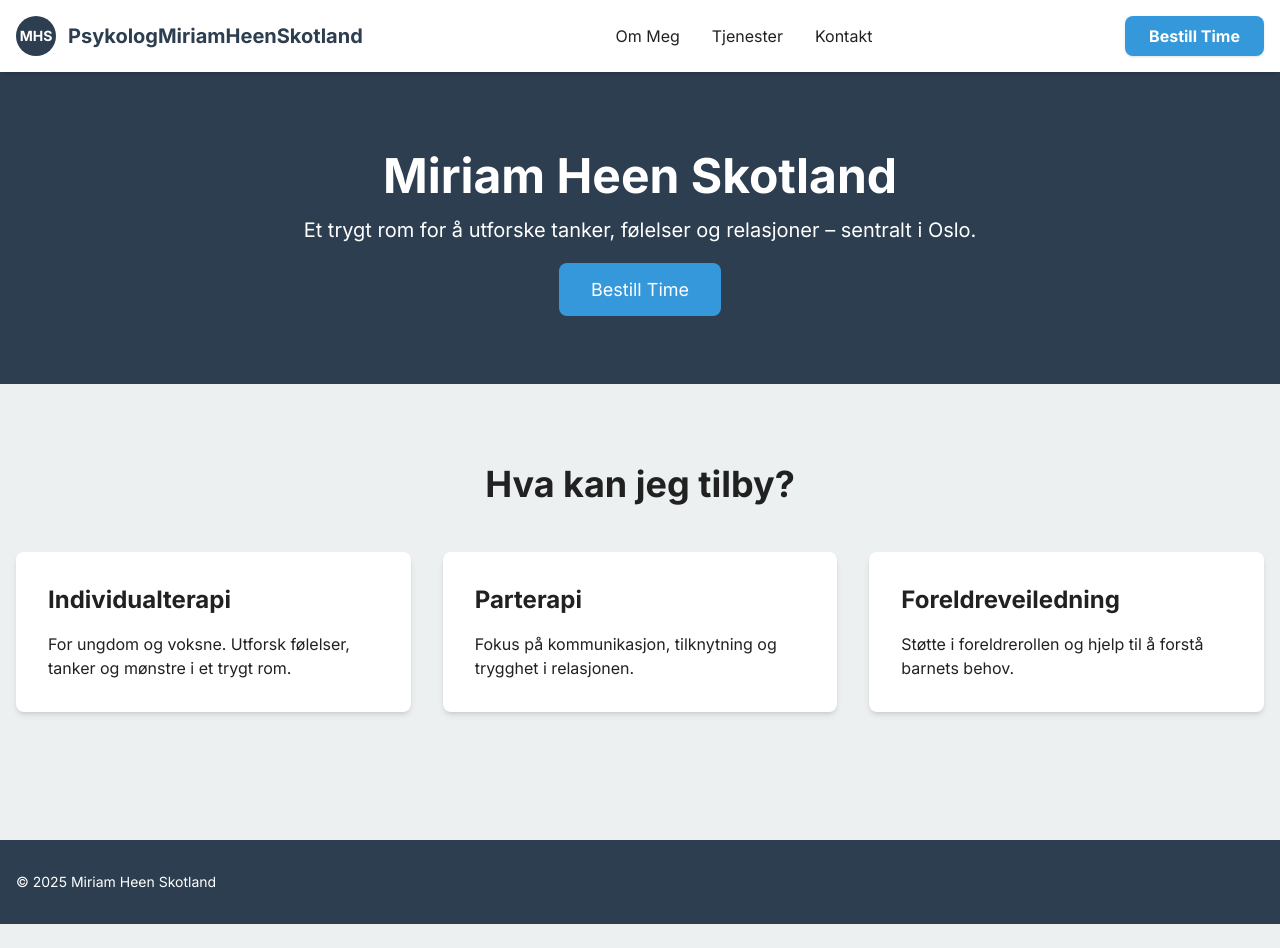
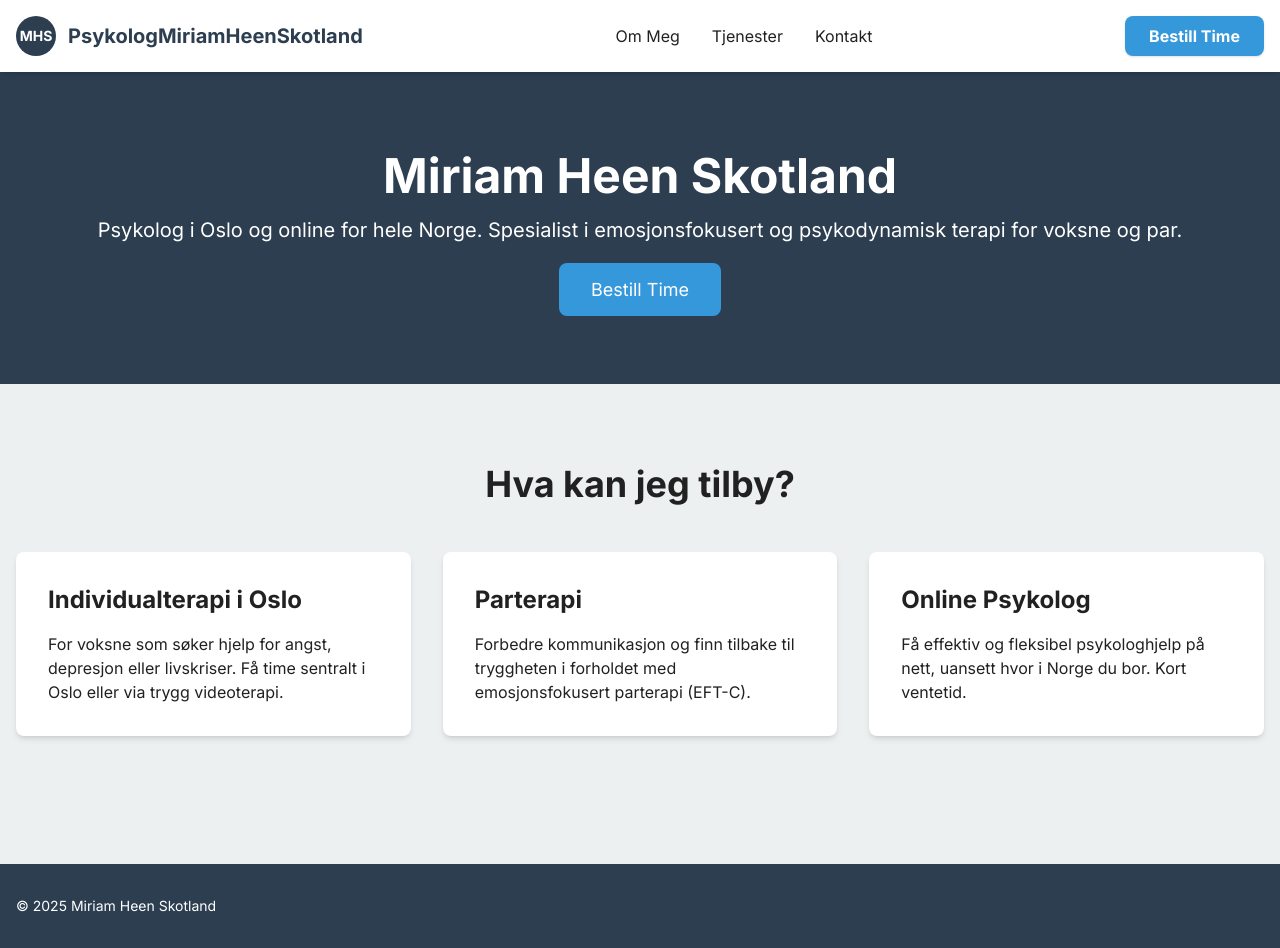
Before and after one commit to FernandoAracena/psykolog-webapp, a Next.js app in the folder frontend/: page / in a window 1280 px wide. Before the commit the page ends 924 px from the top, so only its background shows below. Built offline with nearby package versions, Linux system fonts and the light colour scheme.

Commit message:
feat: Optimize SEO content and add sitemap/robots

```diff
--- a/frontend/src/content/text.json
+++ b/frontend/src/content/text.json
@@ -4,9 +4,9 @@
     "hero": {
       "_comment_title": "(20-30 CHARACTERS.)",
       "title": "Miriam Heen Skotland",
-      "_comment_subtitle": "(50-100 CHARACTERS.)",
-      "subtitle": "Et trygt rom for å utforske tanker, følelser og relasjoner – sentralt i Oslo.",
-      "_comment_buttonText": "(10-15 CHARACTERS.)",
+      "_comment_subtitle": "(100-150 CHARACTERS.)",
+      "subtitle": "Psykolog i Oslo og online for hele Norge. Spesialist i emosjonsfokusert og psykodynamisk terapi for voksne og par.",
+      "_comment_buttonText": "(10-20 CHARACTERS.)",
       "buttonText": "Bestill Time"
     },
     "features": {
@@ -15,21 +15,21 @@
       "items": [
         {
           "_comment_title": "(15-25 CHARACTERS.)",
-          "title": "Individualterapi",
+          "title": "Individualterapi i Oslo",
           "_comment_description": "(100-150 CHARACTERS.)",
-          "description": "For ungdom og voksne. Utforsk følelser, tanker og mønstre i et trygt rom."
+          "description": "For voksne som søker hjelp for angst, depresjon eller livskriser. Få time sentralt i Oslo eller via trygg videoterapi."
         },
         {
           "_comment_title": "(15-25 CHARACTERS.)",
           "title": "Parterapi",
           "_comment_description": "(100-150 CHARACTERS.)",
-          "description": "Fokus på kommunikasjon, tilknytning og trygghet i relasjonen."
+          "description": "Forbedre kommunikasjon og finn tilbake til tryggheten i forholdet med emosjonsfokusert parterapi (EFT-C)."
         },
         {
           "_comment_title": "(15-25 CHARACTERS.)",
-          "title": "Foreldreveiledning",
+          "title": "Online Psykolog",
           "_comment_description": "(100-150 CHARACTERS.)",
-          "description": "Støtte i foreldrerollen og hjelp til å forstå barnets behov."
+          "description": "Få effektiv og fleksibel psykologhjelp på nett, uansett hvor i Norge du bor. Kort ventetid."
         }
       ]
     }
@@ -38,7 +38,7 @@
     "_comment_title": "(20-30 CHARACTERS.)",
     "title": "Om Miriam Heen Skotland",
     "_comment_description": "(300-500 CHARACTERS.)",
-    "description": " Jeg er psykolog med utdanning fra Universitetet i Bergen. Jeg har praksis sentralt i Oslo, og tar imot ungdom, voksne, par og foreldre til samtaler. I terapirommet er jeg opptatt av å skape et trygt og åpent rom der du kan utforske tanker, følelser og erfaringer i ditt eget tempo. Jeg har bred erfaring med et bredt spekter av lidelser, blant annet angst, depresjon, PTSD, spiseforstyrrelser, traumer, relasjonelle vansker og livskriser. I tillegg tilbyr jeg foreldreveiledning og parterapi. I tillegg til lang fartstid i det private, har jeg erfaring fra det offentlige helsevesenet i arbeid med barn og unge i BUP, samt voksne tilknyttet DPS. Jeg har spesialisering i psykodynamisk terapi fra Universitetet i Buenos Aires. Jeg er opptatt av å forstå hvordan de erfaringer vi har påvirker aktuelle opplevelser, og bruker dette som en aktiv deltakende psykolog. Jeg jobber hovedsakelig med en emosjonsfokusert tilnærming, som handler om å forstå og bruke følelsene som en ressurs i endringsprosesser. Samtidig trekker jeg på andre terapeutiske retninger for å tilpasse arbeidet best mulig til den enkelte. Terapi for meg handler om å møte mennesker der de er – med respekt, nysgjerrighet og varme. Ved siden av arbeidet som psykolog er jeg også musiker og yogainstruktør. Jeg opplever at erfaringene fra musikk og yoga gir meg et bredere perspektiv på sammenhengen mellom kropp, følelser og uttrykk, og beriker tilstedeværelsen i terapirommet.",
+    "description": "Jeg er en privatpraktiserende psykolog i Oslo sentrum med utdanning fra Universitetet i Bergen og spesialisering i psykodynamisk terapi. Jeg tilbyr individualterapi og parterapi, både ved fysisk oppmøte i Nydalen og som online psykolog for klienter over hele Norge. Min kjernekompetanse er emosjonsfokusert terapi (EFT) og psykodynamisk terapi, metoder som er effektive for behandling av angst, depresjon, traumer, relasjonelle vansker og livskriser. Jeg er opptatt av å skape et trygt rom hvor vi sammen kan utforske hvordan tidligere erfaringer påvirker deg i dag. Målet er ikke bare å lindre symptomer, men å skape varig endring ved å styrke kontakten med dine egne følelser. Min erfaring fra både privat praksis og offentlig helsevesen (BUP, DPS) gir meg en bred forståelse for et spekter av utfordringer. Som din psykolog i Oslo, er jeg en aktiv og engasjert terapeut som møter deg med varme og nysgjerrighet.",
     "methodology": {
       "_comment_title": "(20-30 CHARACTERS.)",
       "title": "Metodikk og Tilnærming",
@@ -113,7 +113,7 @@
     "title": "Kontakt & Praktisk Info",
     "contactInfo": {
       "_comment_title": "(15-25 CHARACTERS.)",
-      "title": "Kontaktinformasjon",
+      "title": "Psykolog i Oslo (Nydalen)",
       "email": "miriampsykolog@gmail.com",
       "phone": "+4797759814",
       "address": "Gjerdrums vei 19, 0484 OSLO (Nydalen)",
@@ -137,5 +137,23 @@
       "loading": "Laster kart...",
       "apiKeyWarning": "For å vise kartet, legg til din Google Maps API-nøkkel i en .env.local fil som NEXT_PUBLIC_GOOGLE_MAPS_API_KEY."
     }
+  },
+  "faq": {
+    "_comment": "Seksjon for Ofte Stilte Spørsmål (FAQ). Dette er ekstremt viktig for SEO og AI-chat.",
+    "title": "Ofte Stilte Spørsmål",
+    "items": [
+      {
+        "question": "Hva koster en time hos privat psykolog i Oslo?",
+        "answer": "Prisen for en individualtime (50 min) er [sett inn din pris her] NOK. For parterapi (75 min) er prisen [sett inn din pris her] NOK. Jeg tilbyr konkurransedyktige priser for privat psykolog i Oslo."
+      },
+      {
+        "question": "Tilbyr du online psykolog-timer?",
+        "answer": "Ja, jeg tilbyr videoterapi til klienter over hele Norge. Dette er et fleksibelt og effektivt alternativ til fysisk oppmøte, og forskning viser at det er like virkningsfullt. Du trenger kun en stabil internettforbindelse."
+      },
+      {
+        "question": "Hva er forskjellen på psykodynamisk og emosjonsfokusert terapi?",
+        "answer": "Psykodynamisk terapi hjelper deg å forstå hvordan ubevisste mønstre og tidligere erfaringer påvirker deg i dag. Emosjonsfokusert terapi (EFT) fokuserer mer direkte på å forstå, akseptere og endre fastlåste og vonde følelser. Vi finner sammen ut hvilken tilnærming som passer best for deg."
+      }
+    ]
   }
 }
```
Also changed, not shown: frontend/src/content/route.ts (added, +32 -0 lines), frontend/public/robots.txt (added), frontend/route.ts (added).
